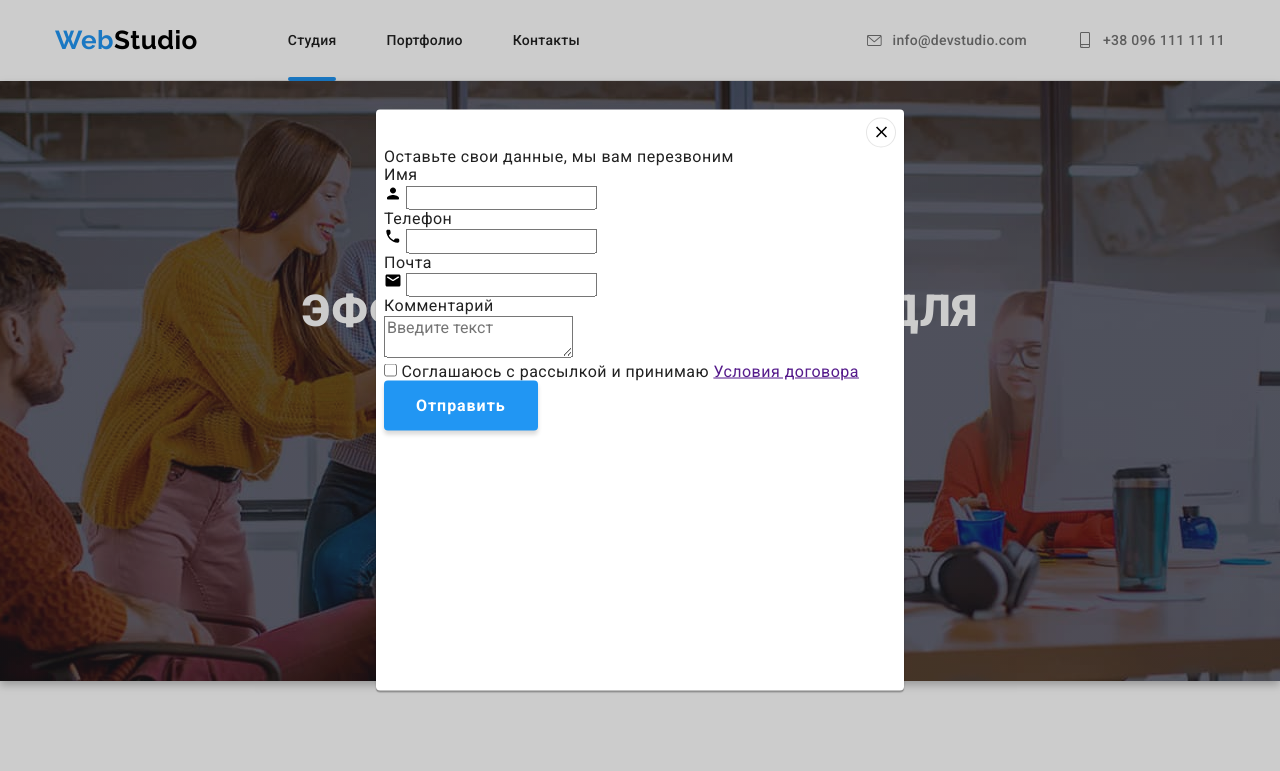
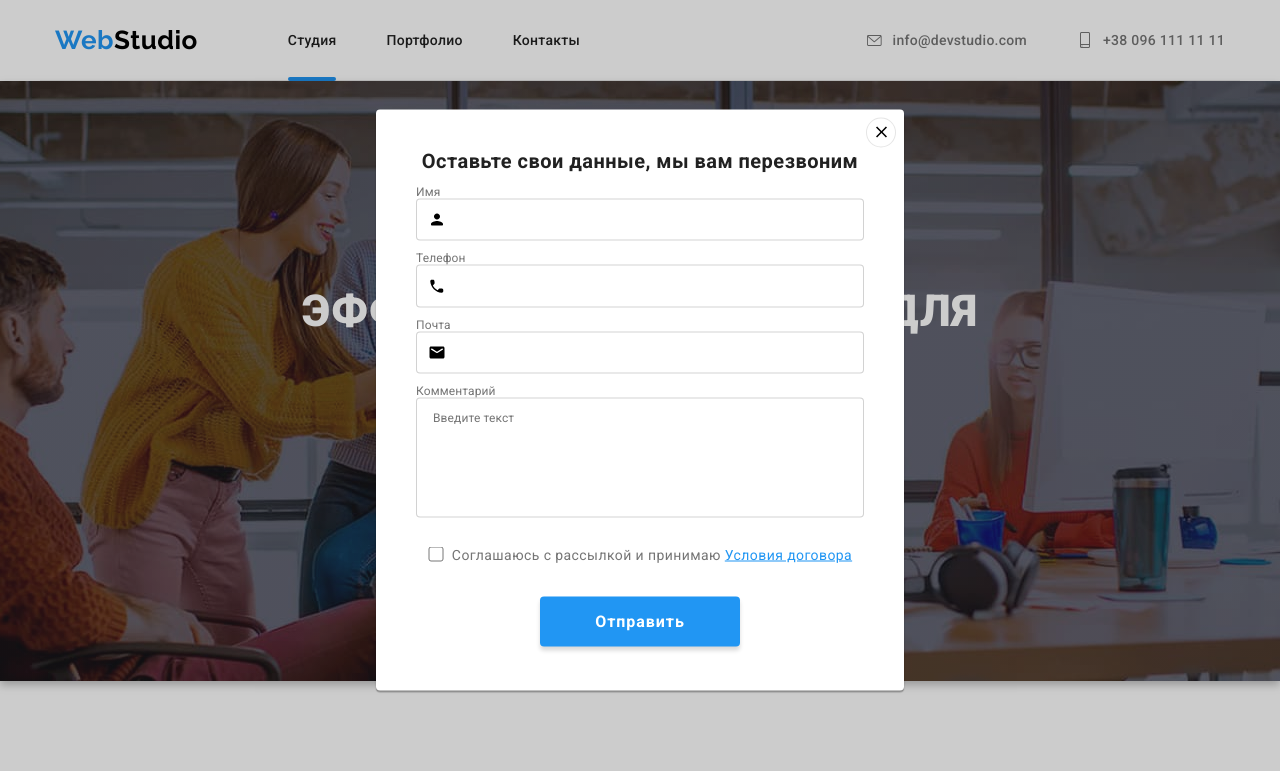
Before and after one commit to Darmoroz/goit-markup-hw-06, a plain HTML site: page index.html in a window 1280 px wide. Both pictures are taken after a click on the button "Заказать услугу". Shown: the top 771 px of the page. Drawn offline with nearby package versions, Linux system fonts and the light colour scheme.

Commit message:
add css form v1

```diff
--- a/css/styles.css
+++ b/css/styles.css
@@ -645,7 +645,7 @@
 	width: 358px;
 	color: var(--white);
 	border: 1px solid rgba(255, 255, 255, 0.3);
-	box-shadow(0px 4px 4px rgba(0, 0, 0, 0.15));
+	box-shadow: 0px 4px 4px rgba(0, 0, 0, 0.15);
 	border-radius: 4px;
 	background-color: var(--main-bg);
 	margin-right: 12px;
@@ -823,7 +823,7 @@
 
 	 width: 528px;
 	 height: 581px;
-	 padding: 8px;
+	 padding: 40px;
 	 background-color: var(--white);
 	 box-shadow: 0px 1px 3px rgba(0, 0, 0, 0.12), 0px 1px 1px rgba(0, 0, 0, 0.14), 0px 2px 1px rgba(0, 0, 0, 0.2);
 	 border-radius: 4px;
@@ -839,6 +839,9 @@
 	}
 
 	.modal-close {
+		position: absolute;
+		top: 8px;
+		right: 8px;
 		display: flex;
 		justify-content: center;
 		align-items: center;
@@ -857,3 +860,101 @@
 		height: 18px;
 		fill: #000000;
  }
+
+ .modal-text {
+	font-weight: var(--bold);
+	font-size: 1.25em;
+	line-height: 1.15;
+	text-align: center;
+	color: var(--main-text);
+	margin-bottom: 12px;
+ }
+
+ .form-port {
+	display: flex;
+	flex-direction: column;
+	align-items: center;
+}
+
+.form-port label {
+	display: block;
+	font-size: .75em;
+	line-height: 1.17;
+	letter-spacing: 0.01em;
+	color: var(--second-text);
+}
+
+.form-field-port {
+	width: 100%;
+	margin-bottom: 10px;
+}
+
+.form-field-port input,
+.form-field-port textarea {
+	width: 100%;
+	padding: 11px 12px;
+	border: 1px solid rgba(33, 33, 33, 0.2);
+	border-radius: 4px;
+}
+
+.form-field-port input {
+	padding-left: 30px;
+}
+
+.form-field-port textarea {
+	resize: none;
+	height: 120px;
+	padding: 12px 16px;
+}
+
+.form-field-port textarea::placeholder {
+	font-family: 'Roboto';
+	font-weight: 400;
+	font-size: .75em;
+	line-height: 1.17;
+	letter-spacing: 0.01em;
+}
+
+
+.svg-form {
+	position: relative;
+}
+
+.svg-form>svg {
+	position: absolute;
+	top: 50%;
+	left: 12px;
+	transform: translateY(-50%);
+}
+
+.form-field-port input[type="checkbox"] {
+	width: 16px;
+	height: 15px;
+	margin-right: 8px;
+}
+
+.form-field-port:nth-child(4) {
+	margin-bottom: 20px;
+}
+.form-field-port:nth-child(5) {
+	display: flex;
+	justify-content: center;
+	align-items: center;
+	margin-bottom: 30px;
+}
+
+.form-field-port label[for="rules"]{
+	display: inline-block;
+	font-size: 0.875em;
+	line-height: 1.715;
+	letter-spacing: 0.03em;
+}
+
+.link-terms {
+text-decoration-line: underline;
+color: var(--accent);
+}
+
+.form-port button {
+	width: 200px;
+}
--- a/index.html
+++ b/index.html
@@ -440,15 +440,15 @@
 				</div>
       </div>
     </footer>
-     <div class="backdrop is-hidden" data-modal>
+    <div class="backdrop is-hidden" data-modal>
       <div class="modal">
         <button class="modal-close" data-modal-close>
           <svg class="icon-close">
             <use href="./images/sprite.svg#icon-modal-close"></use>
           </svg>
         </button>
-				<p>Оставьте свои данные, мы вам перезвоним</p>
-				<form class="js-speaker-form">
+				<p class="modal-text">Оставьте свои данные, мы вам перезвоним</p>
+				<form class="js-speaker-form form-port">
 					<div class="form-field-port">
 						<label for="user-name">Имя</label>
 						<div class="svg-form">
@@ -475,12 +475,11 @@
 					</div>
 					<div class="form-field-port">
 						<label for="user-commit">Комментарий</label>
-						<div class="svg-form">
-							<textarea name="user-commit" id="user-commit" placeholder="Введите текст"></textarea>
+						<textarea name="user-commit" id="user-commit" placeholder="Введите текст"></textarea>
 					</div>
 					<div class="form-field-port">
 						<input type="checkbox" name="rules" id="rules" />
-						<label for="rules">Соглашаюсь с рассылкой и принимаю <a href="">Условия договора</a></label>
+						<label for="rules">Соглашаюсь с рассылкой и принимаю <a href="" class="link-terms">Условия договора</a></label>
 					</div>
 					<button type="submit" class="btn">Отправить</button>
 				</form>
```
Also changed, not shown: portfolio.html (+7 -0 lines).
